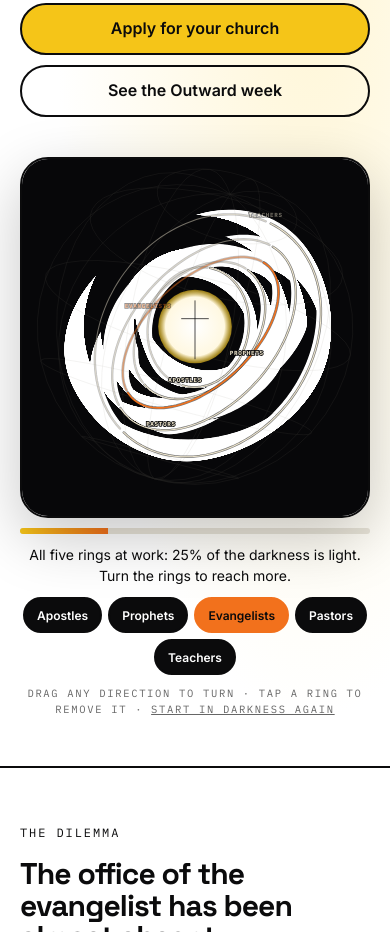
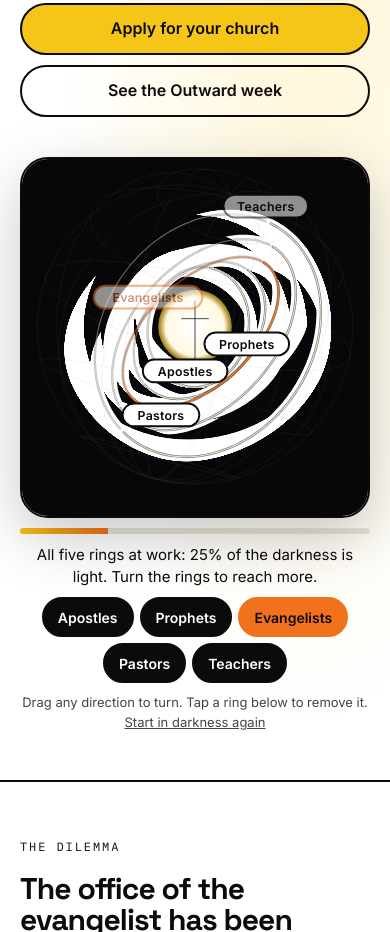
Before and after one commit to TheDOVENews/soulcause, a website: page danny-duvall/home/index.html in a window 390 px wide. Shown: the part 501-1433 px from the top of the page. Drawn offline with Linux system fonts and the light colour scheme; animation ran at ten frames a second.

Commit message:
Outward rings: readable ring names (white pills, ink text, sized for phones); larger status, buttons and caption
Co-Authored-By: Claude Opus 5.5 <noreply@anthropic.com>
Claude-Session: https://claude.ai/code/session_01VAtJi1Tv6sSDDZ68ZEYY6F

```diff
--- a/danny-duvall/dd.css
+++ b/danny-duvall/dd.css
@@ -102,7 +102,7 @@ blockquote cite{display:block;margin-top:8px;font-style:normal;font-family:'IBM
 .abyss{position:relative;width:min(100%,460px);aspect-ratio:620/640;border-radius:28px;overflow:hidden;border:2px solid #0B0B0C;background:#FFFFFF;box-shadow:0 20px 60px rgba(0,0,0,.22)}
 .abyss canvas,.abyss svg{position:absolute;inset:0;width:100%;height:100%}
 .abyss svg{max-width:none;aspect-ratio:auto}
-.flare .lbl3{paint-order:stroke;stroke:#0B0B0C;stroke-width:3px}
+
 .meter{width:min(100%,460px);height:6px;border-radius:9px;background:#E8E4D8;overflow:hidden}
 .meter i{display:block;height:100%;width:0;background:linear-gradient(90deg,#F5C518,#F2711C);transition:width .5s ease}
 .abyss-status{font-size:14px;text-align:center;max-width:460px;min-height:2.6em;margin:0}
@@ -111,3 +111,11 @@ blockquote cite{display:block;margin-top:8px;font-style:normal;font-family:'IBM
 .switches button.ev{background:#F2711C;border-color:#F2711C;color:#0B0B0C}
 .switches button[aria-pressed="false"]{background:#fff;color:#999;border-color:#ccc;text-decoration:line-through}
 .linkbtn{background:none;border:0;padding:0;font:inherit;color:inherit;text-decoration:underline;cursor:pointer;letter-spacing:inherit;text-transform:inherit}
+
+/* readable ring names: white pills with ink text */
+.flare .tag3 rect{fill:#FFFFFF;stroke-width:2}
+.flare .tag3 text{font:700 13px Inter,system-ui,sans-serif;letter-spacing:.02em}
+.flare figcaption{font:500 13px/1.5 Inter,system-ui,sans-serif;letter-spacing:0;text-transform:none;color:#444;max-width:460px}
+.abyss-status{font-size:16px;line-height:1.45;color:#0B0B0C;font-weight:500}
+.switches button{font-size:14px;padding:9px 14px;min-height:40px}
+@media (max-width:560px){.abyss-status{font-size:15px}}
--- a/danny-duvall/dd.js
+++ b/danny-duvall/dd.js
@@ -51,9 +51,11 @@
 
     GIFTS.forEach(function (name, k) {
       var r = R0 + GAP * (k + 1), mk = function (g) { return [el('path', { fill: 'none', stroke: '#0B0B0C', 'stroke-linecap': 'round' }, g), el('path', { fill: 'none', 'stroke-linecap': 'round' }, g)]; };
-      var t = el('text', { class: 'lbl3', 'text-anchor': 'middle' }, labelG); t.textContent = name;
+      var lg = el('g', { class: 'tag3' }, labelG), w = name.length * 8.4 + 22;
+      var rect = el('rect', { x: -w / 2, y: -12, width: w, height: 24, rx: 12 }, lg);
+      var t = el('text', { 'text-anchor': 'middle', y: 5 }, lg); t.textContent = name;
       rings.push({ r: r, k: k, back: mk(backG), front: mk(frontG), bow: el('path', { fill: 'none', 'stroke-width': 9, stroke: RAIN[k], 'stroke-linecap': 'round' }, bowG),
-        label: t, spin: k * 0.7, tiltX: 0.9 - k * 0.13, tiltY: -0.6 + k * 0.28, phase: k * 0.9, fade: 1 });
+        label: lg, rect: rect, text: t, spin: k * 0.7, tiltX: 0.9 - k * 0.13, tiltY: -0.6 + k * 0.28, phase: k * 0.9, fade: 1 });
     });
     coreG.innerHTML = '<circle r="' + (R0 - 12) + '" fill="url(#christ)"/>' +
       '<path d="M0 -46V58M-24 -14H24" stroke="#0B0B0C" stroke-width="1.3" stroke-linecap="round" fill="none"/>';
@@ -136,8 +138,11 @@
         });
         if (align > .02) R.bow.setAttribute('d', back + front);
         R.bow.setAttribute('opacity', R.fade.toFixed(2));
-        var lp = pts[Math.floor(N * 0.12)]; R.label.setAttribute('x', lp[0].toFixed(1)); R.label.setAttribute('y', (lp[1] - 8).toFixed(1));
-        R.label.setAttribute('fill', align > .4 ? RAIN[k] : (k === 2 ? '#F2711C' : '#F3EAD0')); R.label.setAttribute('opacity', ((lp[2] > 0 ? .45 : 1) * R.fade).toFixed(2));
+        var lp = pts[Math.floor(N * 0.12)], lc = align > .4 ? RAIN[k] : (k === 2 ? '#F2711C' : '#0B0B0C');
+        var ls = Math.max(1, VB.w / (svg.clientWidth || VB.w) * .95);
+        R.label.setAttribute('transform', 'translate(' + lp[0].toFixed(1) + ' ' + (lp[1] - 16 * ls).toFixed(1) + ') scale(' + ls.toFixed(2) + ')');
+        R.rect.setAttribute('stroke', lc); R.text.setAttribute('fill', k === 2 && align <= .4 ? '#B4470A' : '#0B0B0C');
+        R.label.setAttribute('opacity', ((lp[2] > 0 ? .55 : 1) * R.fade).toFixed(2));
       });
       ctx.restore();
 
--- a/danny-duvall/home/index.html
+++ b/danny-duvall/home/index.html
@@ -15,7 +15,7 @@
 <link rel="icon" href="/favicon.ico" sizes="any"><link rel="icon" href="/favicon.svg" type="image/svg+xml">
 <link rel="preconnect" href="https://fonts.googleapis.com"><link rel="preconnect" href="https://fonts.gstatic.com" crossorigin>
 <link href="https://fonts.googleapis.com/css2?family=Space+Grotesk:wght@500;600;700&family=Inter:ital,wght@0,400;0,600;1,400&family=IBM+Plex+Mono:wght@400;500&display=swap" rel="stylesheet">
-<link rel="stylesheet" href="/danny-duvall/dd.css?v=20261123c">
+<link rel="stylesheet" href="/danny-duvall/dd.css?v=20261123d">
 <script type="application/ld+json">{"@context":"https://schema.org","@graph":[{"@type":"Person","@id":"https://soulcause.com/danny-duvall/home#danny","name":"Danny DuVall","honorificPrefix":"Rev.","jobTitle":"Evangelist","image":"https://soulcause.com/danny-duvall/img/danny-duvall.jpg","alumniOf":{"@type":"CollegeOrUniversity","name":"Evangel University"},"spouse":{"@type":"Person","name":"Gayla DuVall"}},{"@type":"Service","name":"Outward","serviceType":"Church evangelism training and consulting","description":"A two-year partnership that releases the gift of evangelism in a local church: pastor relationship, a church-wide book read, a four-night Outward week, NexGen evangelist mentorship and a second year of nurture.","provider":{"@id":"https://soulcause.com/danny-duvall/home#danny"},"url":"https://soulcause.com/danny-duvall/home"}]}</script>
 </head>
 <body>
@@ -44,7 +44,7 @@
         <div class="meter" aria-hidden="true"><i id="abyss-meter"></i></div>
         <p class="abyss-status" id="abyss-status" role="status" aria-live="polite">All five rings at work. Turn the rings to reach more of the darkness.</p>
         <div class="switches" id="ring-switches" role="group" aria-label="The five rings. Turn one off to see what happens"></div>
-        <figcaption class="mono">Drag any direction to turn · tap a ring to remove it · <button type="button" id="abyss-reset" class="linkbtn">Start in darkness again</button></figcaption>
+        <figcaption>Drag any direction to turn. Tap a ring below to remove it. <button type="button" id="abyss-reset" class="linkbtn">Start in darkness again</button></figcaption>
       </figure>
     </div>
   </section>
@@ -166,6 +166,6 @@
     <p><a href="/legal">Terms, privacy and disclosures</a></p>
   </div>
 </footer>
-<script src="/danny-duvall/dd.js?v=20261123c"></script>
+<script src="/danny-duvall/dd.js?v=20261123d"></script>
 </body>
 </html>
```
